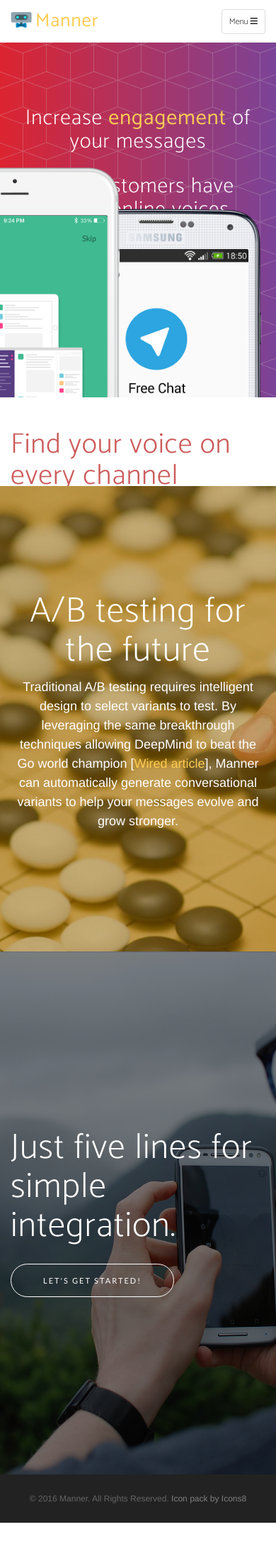
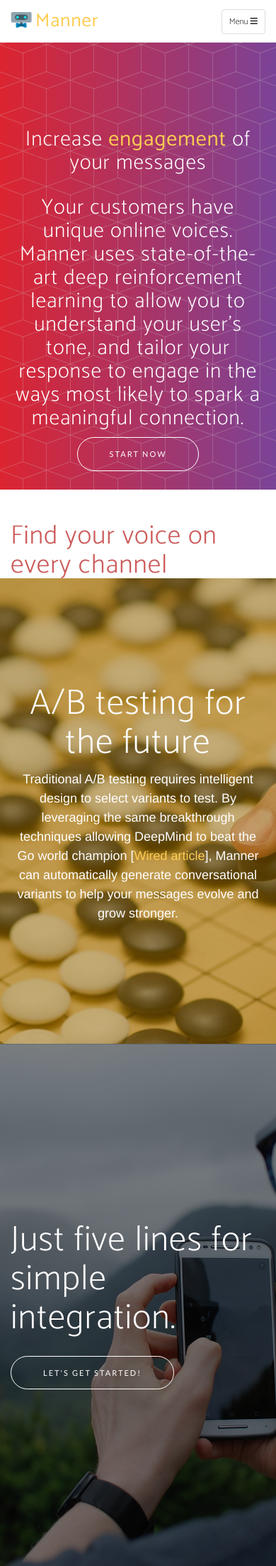
Before and after one commit to Hephistocles/botmanner, a PHP site: page / in a window 390 px wide. Shown: the top 2207 px of the page at 71% size. Before the commit the page ends 2146 px from the top, so only its background shows below. Run offline with PHP 8.4, Linux system fonts and the light colour scheme; some libraries are stand-ins or nearby versions; some web fonts are replaced.

Commit message:
Fixes for responsiveness

```diff
--- a/css/new-age.css
+++ b/css/new-age.css
@@ -173,8 +173,9 @@ header {
 }
 header .header-content {
   text-align: center;
-  padding: 150px 0 50px;
+  padding: 80px 0 150px;
   position: relative;
+  margin-top: 100px;
 }
 header .header-content .header-content-inner {
   position: relative;
@@ -209,6 +210,7 @@ header .device-container .screen img {
     text-align: left;
     padding: 0;
     height: 100vh;
+    margin-top: 0px;
   }
 
   header .header-content .header-content-inner {
@@ -301,6 +303,7 @@ section.features .feature-item {
 section.features .device-container {
   margin-bottom: 100px;
 }
+
 @media (min-width: 992px) {
   section.features .device-container {
     margin-bottom: 0;
@@ -481,44 +484,103 @@ img::-moz-selection {
 body {
   webkit-tap-highlight-color: grey;
 }
-
+.device-mockup {
+  position: absolute!important;
+}
 
 .device-1 {
-  margin-left: -410px;
-  margin-top: 290px;
+  position: absolute;
+  /*margin-left: -410px;*/
+  margin-left: -350px;
+  margin-top: -120px;
   /*margin-top: 350px;*/
 }
-.device-1:hover {
-  margin-top: 270px;
-}
+/*.device-1:hover {*/
+  /*margin-top: 270px;*/
+/*}*/
 
 .device-2 {
-  margin-left: -10px;
-  margin-top: -340px;
+  position: absolute;
+  /*margin-left: -10px;*/
+  /*right: 200px;*/
+  margin-left: 10px;
+  margin-top: -120px;
 }
-.device-2:hover {
-  margin-top: -360px;
-}
+/*.device-2:hover {*/
+  /*margin-top: -360px;*/
+/*}*/
 
 .device-3 {
-  margin-left: -210px;
-  margin-top: -980px;
+  position: absolute;
+  margin-left: -140px;
+  /*right: 10px;*/
+  margin-top: -150px;
 }
-.device-3:hover {
-  margin-top: -1000px;
-}
+/*.device-3:hover {*/
+  /*margin-top: -1000px;*/
+/*}*/
 
 /* footer social icons */
 ul.social-network {
-  list-style: none;
-  display: inline;
-  margin-left:0 !important;
-  padding: 0;
+  display: none;
+}
+/*@media (min-width: 1000px) {*/
+  /*ul.social-network {*/
+    /*list-style: none;*/
+    /*display: inline;*/
+    /*margin-left: 0 !important;*/
+    /*padding: 0;*/
+    /*margin-top: -30px;*/
+  /*}*/
+/*}*/
+
+@media (min-width: 1200px) {
+  ul.social-network {
+    list-style: none;
+    display: inline;
+    margin-left: 0 !important;
+    padding: 0;
+  }
 }
 ul.social-network li {
   display: inline;
   margin: 0 2px;
 }
+.smartphones {
+  display: none;
+}
+
+@media (min-width: 1200px) {
+  .smartphones {
+    position: absolute;
+    right: -150px;
+    width: 23%;
+    height: 600px;
+    bottom:20px;
+    display: block;
+  }
+}
+
+@media (min-width: 1450px) {
+  .smartphones {
+    position: absolute;
+    right: 10px;
+    width: 20%;
+    height: 600px;
+    bottom:20px;
+    display: block;
+  }
+}
+/*@media (min-width: 1200px) {*/
+  /*.smartphones {*/
+    /*position: absolute;*/
+    /*right: 10px;*/
+    /*width: 200px;*/
+    /*height: 600px;*/
+    /*top:0;*/
+    /*display: block;*/
+  /*}*/
+/*}*/
 
 
 /* footer social icons */
--- a/index.html
+++ b/index.html
@@ -92,7 +92,7 @@
     <div class="container">
 
         <div class="row">
-            <div class="col-sm-7">
+            <div class="col-lg-7 col-sm-12">
                 <div class="header-content">
                     <div class="header-content-inner">
                         <!--<h1>New Age is an app landing page that will help you beautifully showcase your new mobile app,-->
@@ -109,8 +109,8 @@
             <div class="col-sm-5">
             </div>
         </div>
-        <div style="position: absolute; right: 10px; width: 200px; height: 600px; top:0;">
-            <div class="device-container" style="margin-left: -100px">
+        <div class="smartphones">
+            <div class="device-container">
                 <div class="device-mockup iphone5 portrait white">
                     <div class="device device-1">
                         <div class="screen">
@@ -152,10 +152,10 @@
 <section class="text-center header-extra" style="background-color: white;">
     <div class="container">
         <div class="row">
-            <div class="col-md-7">
-                <h2 style="text-align: left; margin-top: 25px; color: indianred; font-weight: 300;">Find your voice on every channel</h2>
+            <div class="col-md-12 col-lg-7">
+                <h2 style="text-align: left; margin-top: 25px; color: indianred; font-weight: 300; font-size: 28pt;">Find your voice on every channel</h2>
             </div>
-            <div class="col-md-5" style="padding-top: 15px; text-align: right">
+            <div class="col-lg-5" style="padding-top: 15px; text-align: right">
                 <!--<button class="btn btn-outline btn-xl" style="margin-top: 20px;">Sign up now!</button>-->
                 <ul class="social-network social-circle">
                     <li><a href="#" class="icoSlack" title="Slack"><i class="fa fa-slack"></i></a></li>
```
